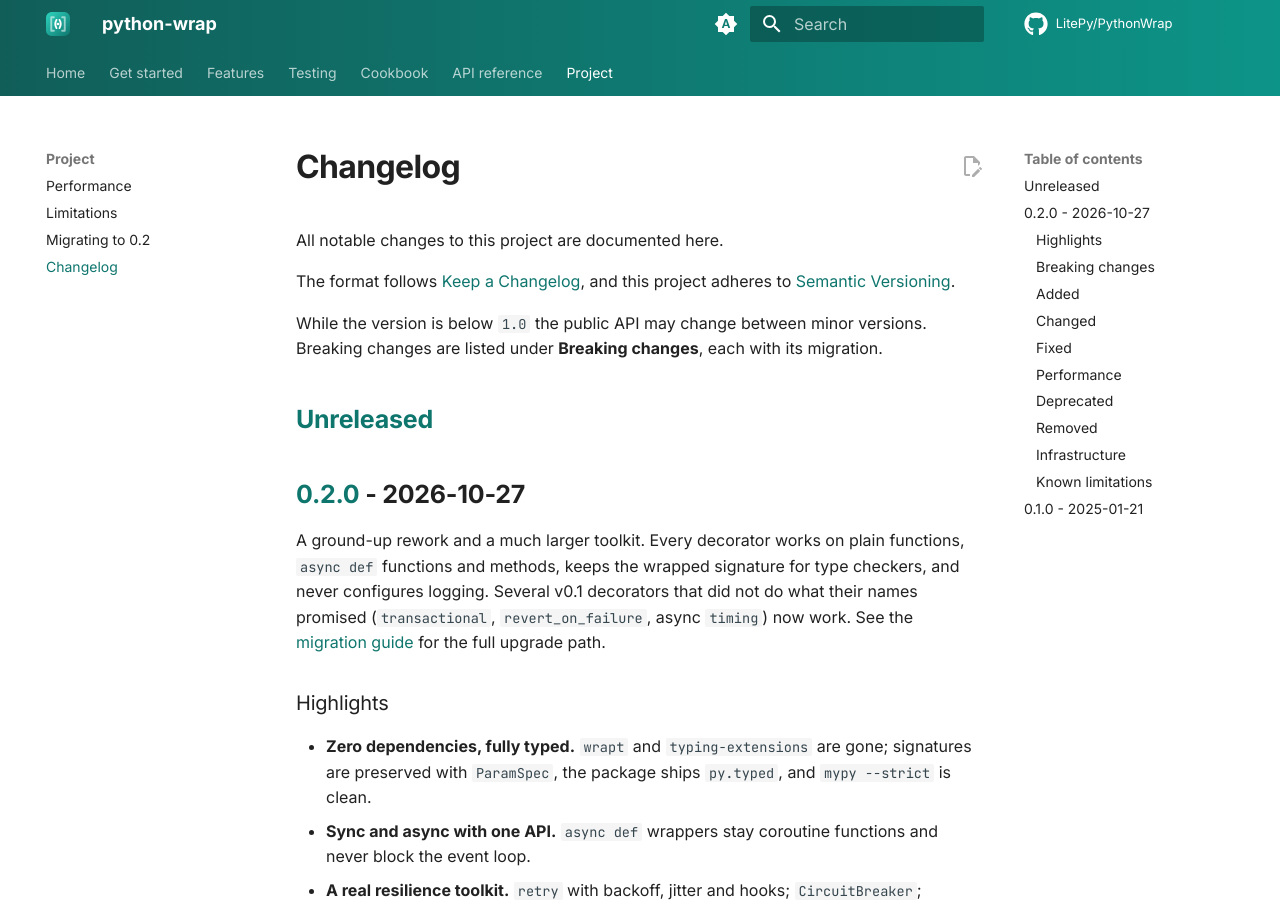
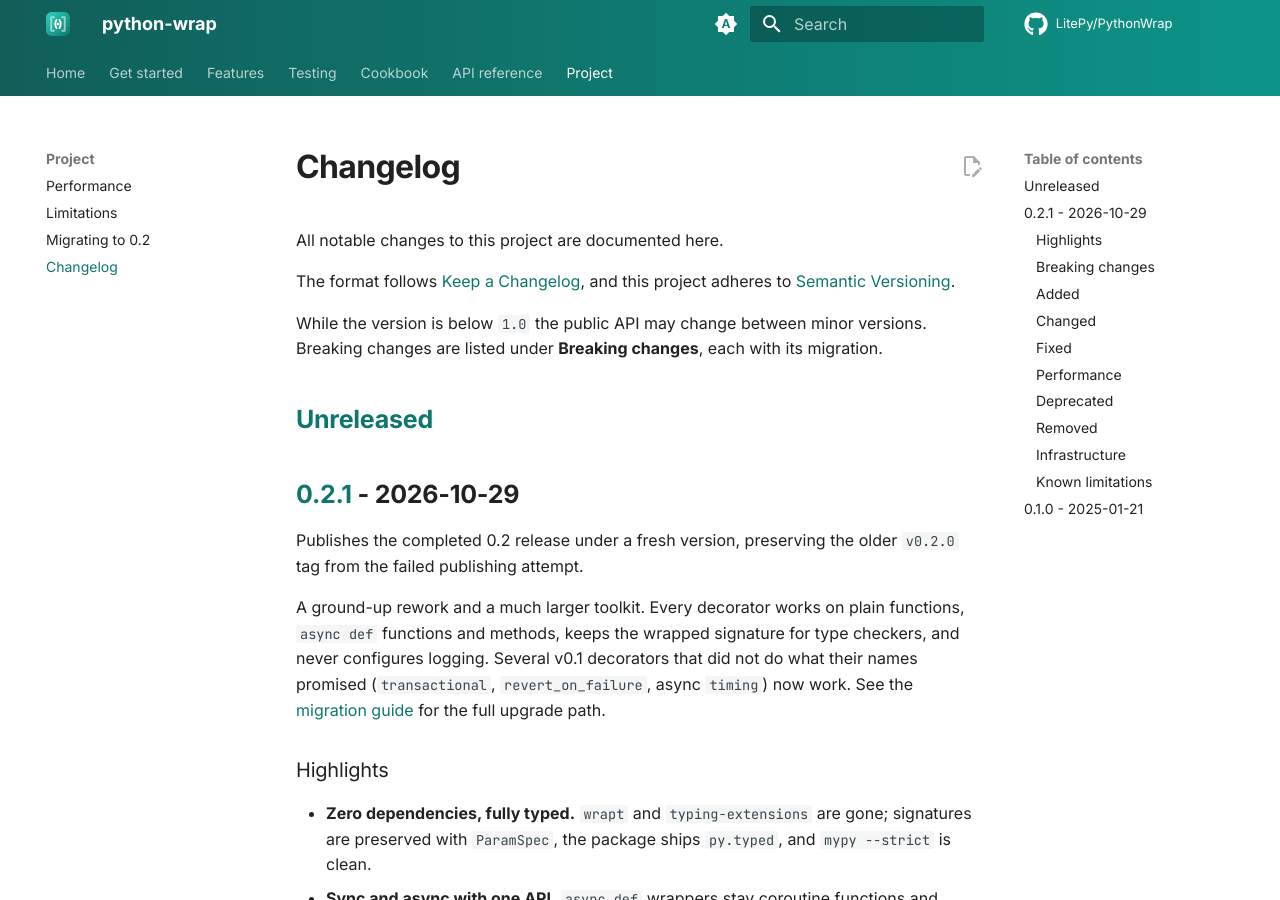
Before and after one commit to LitePy/PythonWrap, an MkDocs documentation site: the page built from docs/project/changelog.md, in a window 1280 px wide and 900 px high. Built offline with MkDocs 1.6.1 and Material for MkDocs 9.7.7, drawn with Linux system fonts in a browser that asks for light colours; comment, search, counter and statistics services are not loaded.

Commit message:
Prepare python-wrap 0.2.1 release without replacing the existing tag

```diff
--- a/CHANGELOG.md
+++ b/CHANGELOG.md
@@ -10,7 +10,10 @@ Breaking changes are listed under **Breaking changes**, each with its migration.
 
 ## [Unreleased]
 
-## [0.2.0] - 2026-10-27
+## [0.2.1] - 2026-10-29
+
+Publishes the completed 0.2 release under a fresh version, preserving the older
+`v0.2.0` tag from the failed publishing attempt.
 
 A ground-up rework and a much larger toolkit. Every decorator works on plain functions,
 `async def` functions and methods, keeps the wrapped signature for type checkers, and never
@@ -314,6 +317,6 @@ Core:
 
 Initial release.
 
-[Unreleased]: https://github.com/LitePy/PythonWrap/compare/v0.2.0...HEAD
-[0.2.0]: https://github.com/LitePy/PythonWrap/compare/v0.1.0...v0.2.0
+[Unreleased]: https://github.com/LitePy/PythonWrap/compare/v0.2.1...HEAD
+[0.2.1]: https://github.com/LitePy/PythonWrap/compare/v0.1.0...v0.2.1
 [0.1.0]: https://github.com/LitePy/PythonWrap/releases/tag/v0.1.0
--- a/src/python_wrap/__init__.py
+++ b/src/python_wrap/__init__.py
@@ -156,7 +156,7 @@ from .validation import (
     validate_args,
 )
 
-__version__ = "0.2.0"
+__version__ = "0.2.1"
 
 # A library must never configure logging; this only silences "no handler" warnings.
 logging.getLogger("python_wrap").addHandler(logging.NullHandler())
```
Also changed, not shown: RELEASING.md (+7 -7 lines).
